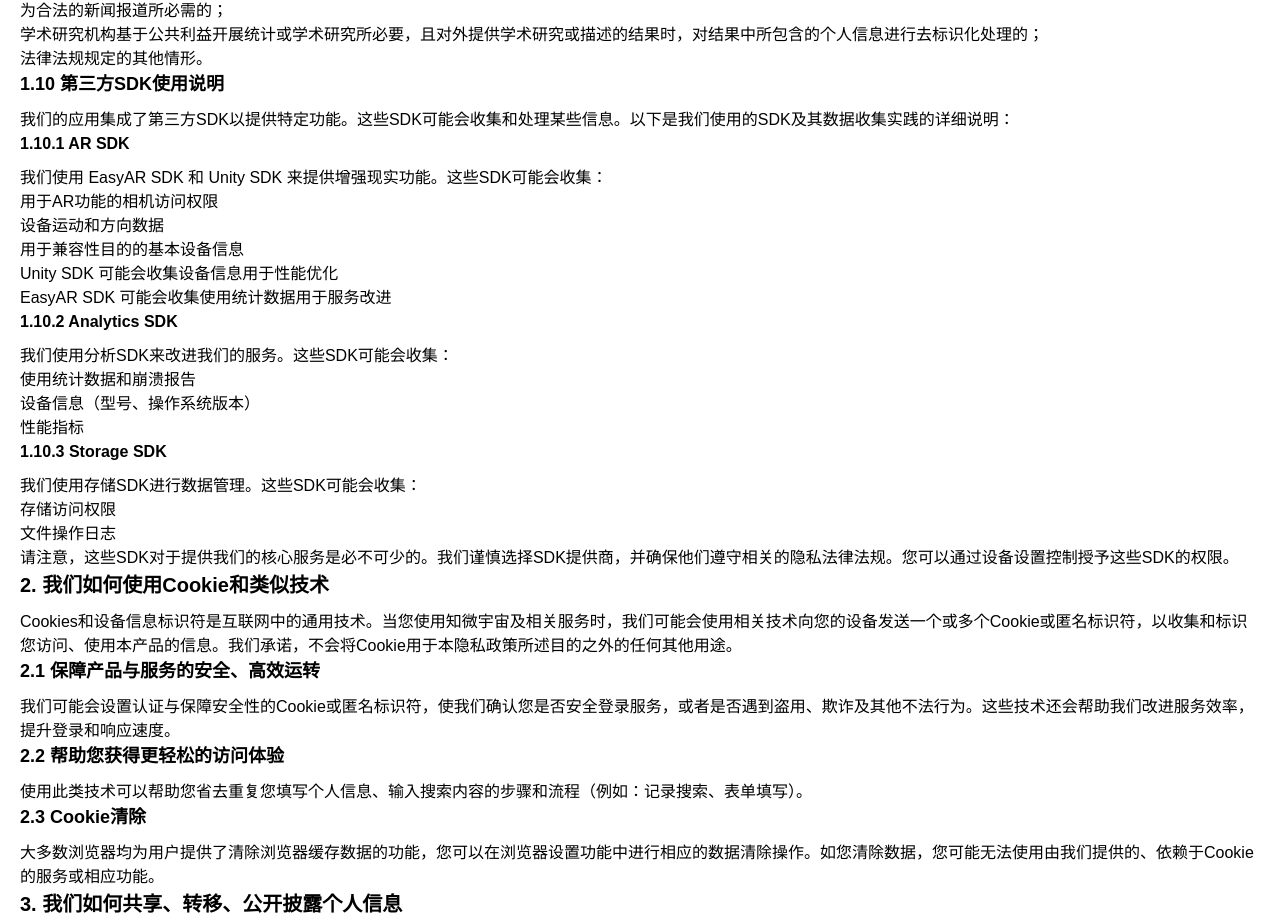
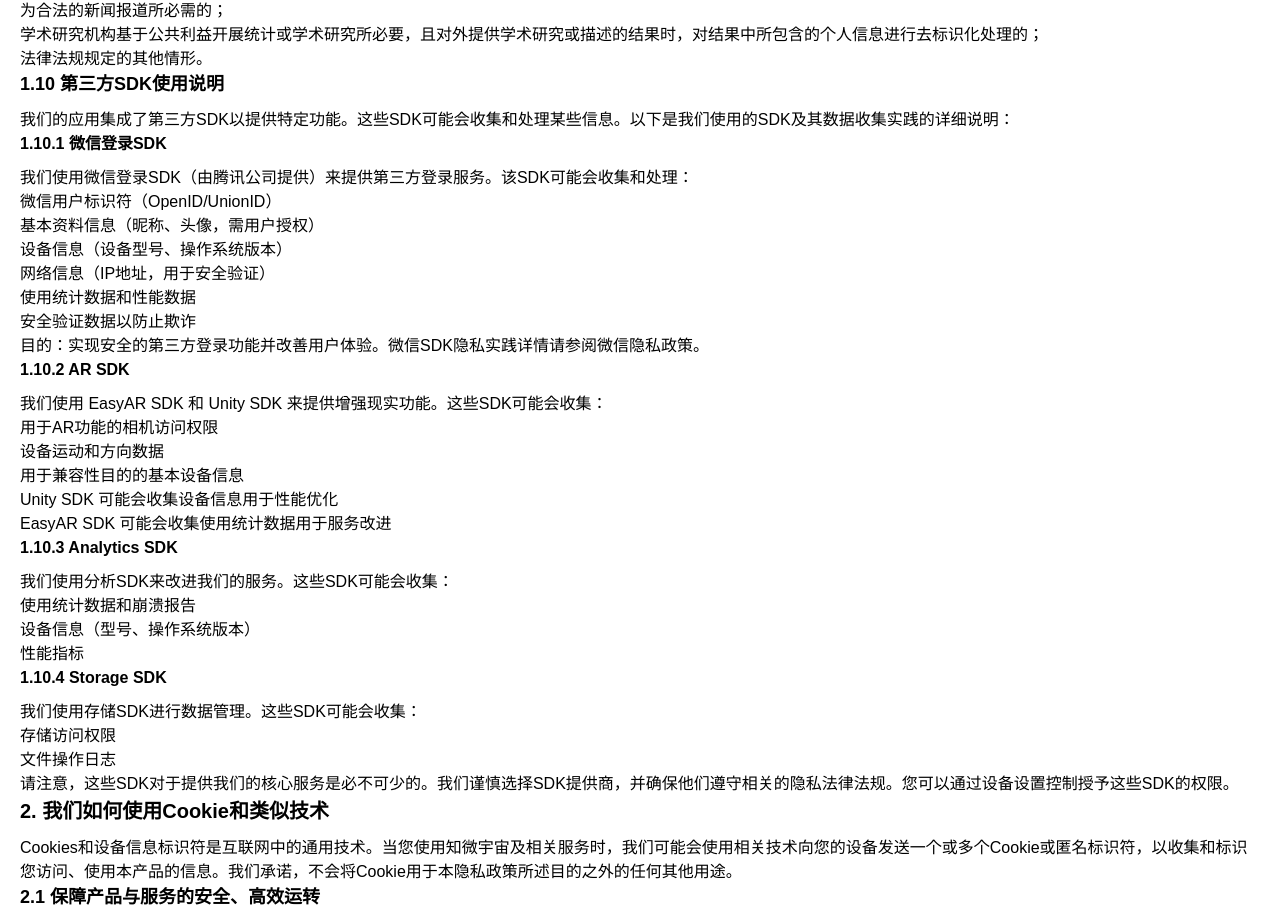
Before and after one commit to HarmonyOsAppDev/sanwuyaoba-offical-website, a React (Vite) app: page /#/privacy-policy in a window 1280 px wide. Shown: the part 1580-2502 px from the top of the page. Built offline with nearby package versions, Linux system fonts and the light colour scheme.

Commit message:
update pp

```diff
--- a/src/pages/PrivacyPolicy/index.tsx
+++ b/src/pages/PrivacyPolicy/index.tsx
@@ -113,7 +113,19 @@
         <h3 style={{ fontSize: '18px', fontWeight: 'bold', marginBottom: '10px' }}>1.10 Third-Party SDK Usage</h3>
         <p>Our application integrates third-party SDKs to provide specific functionalities. These SDKs may collect and process certain information. Below is a detailed list of the SDKs we use and their data collection practices:</p>
 
-        <h4 style={{ fontSize: '16px', fontWeight: 'bold', marginBottom: '10px' }}>1.10.1 AR SDK</h4>
+        <h4 style={{ fontSize: '16px', fontWeight: 'bold', marginBottom: '10px' }}>1.10.1 WeChat Login SDK</h4>
+        <p>We use WeChat Login SDK (provided by Tencent) to provide third-party login services. This SDK may collect and process:</p>
+        <ul>
+          <li>WeChat user identifier (OpenID/UnionID)</li>
+          <li>Basic profile information (nickname, avatar, when authorized by user)</li>
+          <li>Device information (device model, operating system version)</li>
+          <li>Network information (IP address for security purposes)</li>
+          <li>Usage statistics and performance data</li>
+          <li>Security verification data to prevent fraud</li>
+        </ul>
+        <p>Purpose: To enable secure third-party login functionality and improve user experience. For WeChat SDK privacy practices, please refer to <a href="https://weixin.qq.com/cgi-bin/readtemplate?lang=en_US&t=weixin_agreement&s=privacy" target="_blank">WeChat Privacy Policy</a>.</p>
+
+        <h4 style={{ fontSize: '16px', fontWeight: 'bold', marginBottom: '10px' }}>1.10.2 AR SDK</h4>
         <p>We use EasyAR SDK and Unity SDK to provide augmented reality features. These SDKs may collect:</p>
         <ul>
           <li>Camera access for AR functionality</li>
@@ -123,7 +135,7 @@
           <li>EasyAR SDK may collect usage statistics for service improvement</li>
         </ul>
 
-        <h4 style={{ fontSize: '16px', fontWeight: 'bold', marginBottom: '10px' }}>1.10.2 Analytics SDK</h4>
+        <h4 style={{ fontSize: '16px', fontWeight: 'bold', marginBottom: '10px' }}>1.10.3 Analytics SDK</h4>
         <p>We use analytics SDKs to improve our services. These SDKs may collect:</p>
         <ul>
           <li>Usage statistics and crash reports</li>
@@ -131,7 +143,7 @@
           <li>Performance metrics</li>
         </ul>
 
-        <h4 style={{ fontSize: '16px', fontWeight: 'bold', marginBottom: '10px' }}>1.10.3 Storage SDK</h4>
+        <h4 style={{ fontSize: '16px', fontWeight: 'bold', marginBottom: '10px' }}>1.10.4 Storage SDK</h4>
         <p>We use storage SDKs for data management. These SDKs may collect:</p>
         <ul>
           <li>Storage access permissions</li>
@@ -319,7 +331,19 @@
         <h3 style={{ fontSize: '18px', fontWeight: 'bold', marginBottom: '10px' }}>1.10 第三方SDK使用说明</h3>
         <p>我们的应用集成了第三方SDK以提供特定功能。这些SDK可能会收集和处理某些信息。以下是我们使用的SDK及其数据收集实践的详细说明：</p>
 
-        <h4 style={{ fontSize: '16px', fontWeight: 'bold', marginBottom: '10px' }}>1.10.1 AR SDK</h4>
+        <h4 style={{ fontSize: '16px', fontWeight: 'bold', marginBottom: '10px' }}>1.10.1 微信登录SDK</h4>
+        <p>我们使用微信登录SDK（由腾讯公司提供）来提供第三方登录服务。该SDK可能会收集和处理：</p>
+        <ul>
+          <li>微信用户标识符（OpenID/UnionID）</li>
+          <li>基本资料信息（昵称、头像，需用户授权）</li>
+          <li>设备信息（设备型号、操作系统版本）</li>
+          <li>网络信息（IP地址，用于安全验证）</li>
+          <li>使用统计数据和性能数据</li>
+          <li>安全验证数据以防止欺诈</li>
+        </ul>
+        <p>目的：实现安全的第三方登录功能并改善用户体验。微信SDK隐私实践详情请参阅<a href="https://weixin.qq.com/cgi-bin/readtemplate?lang=zh_CN&t=weixin_agreement&s=privacy" target="_blank">微信隐私政策</a>。</p>
+
+        <h4 style={{ fontSize: '16px', fontWeight: 'bold', marginBottom: '10px' }}>1.10.2 AR SDK</h4>
         <p>我们使用 EasyAR SDK 和 Unity SDK 来提供增强现实功能。这些SDK可能会收集：</p>
         <ul>
           <li>用于AR功能的相机访问权限</li>
@@ -329,7 +353,7 @@
           <li>EasyAR SDK 可能会收集使用统计数据用于服务改进</li>
         </ul>
 
-        <h4 style={{ fontSize: '16px', fontWeight: 'bold', marginBottom: '10px' }}>1.10.2 Analytics SDK</h4>
+        <h4 style={{ fontSize: '16px', fontWeight: 'bold', marginBottom: '10px' }}>1.10.3 Analytics SDK</h4>
         <p>我们使用分析SDK来改进我们的服务。这些SDK可能会收集：</p>
         <ul>
           <li>使用统计数据和崩溃报告</li>
@@ -337,7 +361,7 @@
           <li>性能指标</li>
         </ul>
 
-        <h4 style={{ fontSize: '16px', fontWeight: 'bold', marginBottom: '10px' }}>1.10.3 Storage SDK</h4>
+        <h4 style={{ fontSize: '16px', fontWeight: 'bold', marginBottom: '10px' }}>1.10.4 Storage SDK</h4>
         <p>我们使用存储SDK进行数据管理。这些SDK可能会收集：</p>
         <ul>
           <li>存储访问权限</li>
```
